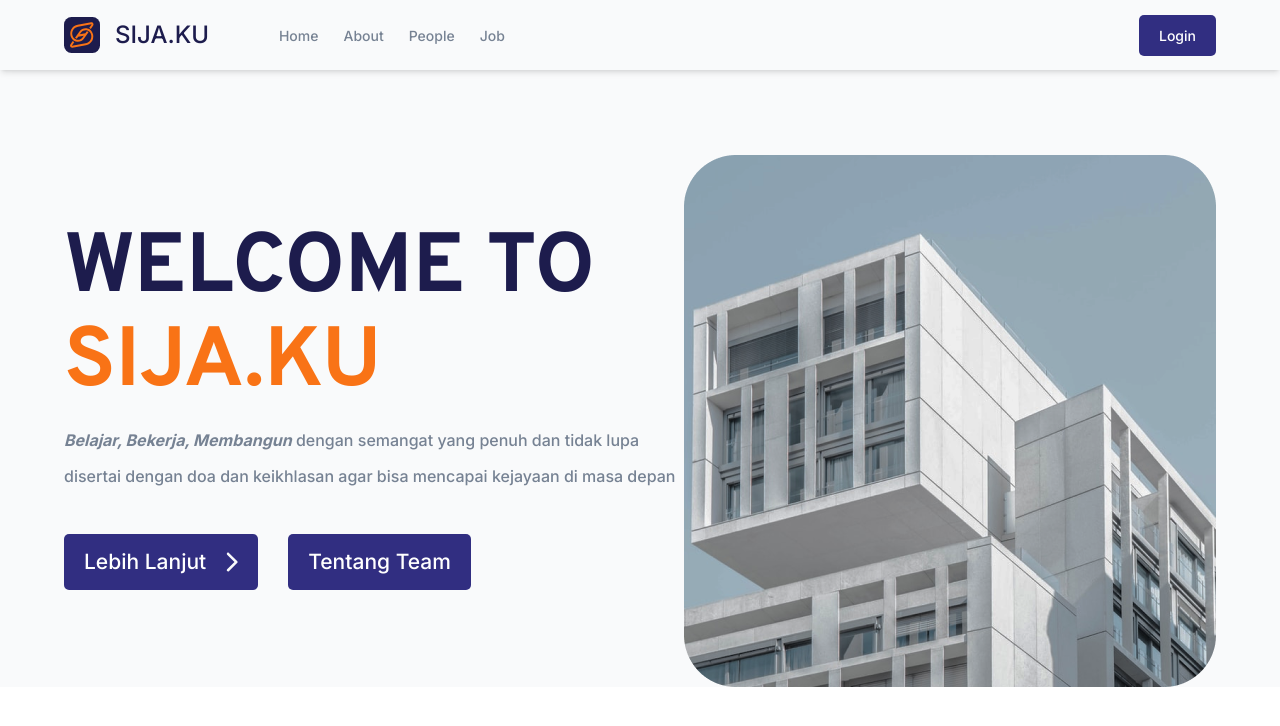
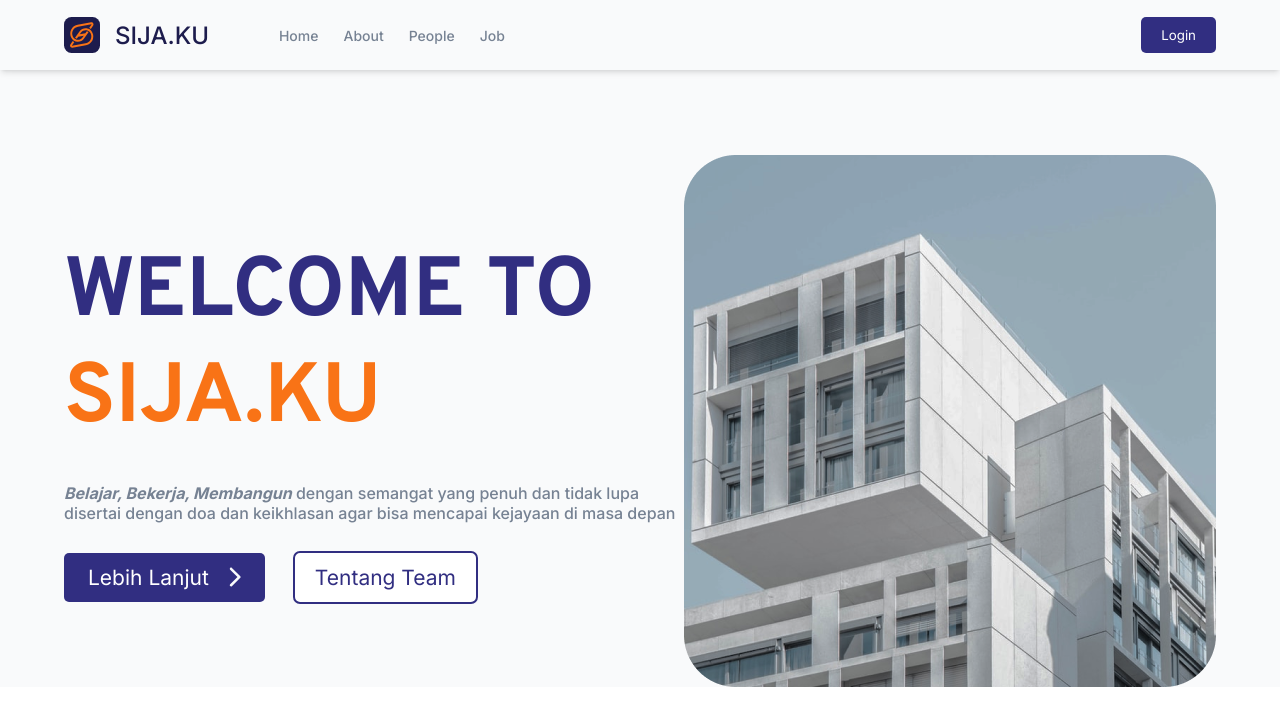
Before and after one commit to itc-26/sijaku, a Next.js app: page / in a window 1280 px wide. Shown: the top 726 px of the page. Built offline with nearby package versions, Linux system fonts and the light colour scheme.

Commit message:
Fixing tailwind bug on main section

```diff
--- a/src/components/atoms/Text.tsx
+++ b/src/components/atoms/Text.tsx
@@ -17,7 +17,7 @@ const Text = ({ textType, children, addClassName }: Props) => {
     switch(textType) {
         case TextType.Title:
             return (
-                <h1 className={`text-[5.25rem] text-darkBlue ${addClassName} sm:text-[2rem]`}>{children}</h1>
+                <h1 className={`text-[5.25rem] ${addClassName} sm:text-[2rem]`}>{children}</h1>
             )
         case TextType.SubTitle:
             return (
--- a/src/components/molecules/Button.tsx
+++ b/src/components/molecules/Button.tsx
@@ -18,14 +18,14 @@ const Button = ({ children, addClassName, image, buttonType = ButtonType.Primary
     switch (buttonType) {
         case ButtonType.Primary:
             return (
-                <button className={`btn select-none bg-blue text-white py-[10px] px-[20px] text-[14px] font-medium rounded-[5px] ${addClassName}`}>
+                <button className={`btn select-none bg-blue text-white  py-[10px] px-[20px] font-[400] rounded-[5px] ${addClassName}`}>
                     {children}
                     {image ? <Image src={image} alt="Icon" /> : ""}
                 </button>
             )
         case ButtonType.Secondary:
             return (
-                <button className={`btn select-none bg-blue text-white py-[10px] px-[20px] text-[14px] font-medium rounded-[5px] ${addClassName}`}>
+                <button className={`btn select-none bg-white text-blue outline outline-[2px] outline-blue border-blue py-[12px] px-[20px] rounded-[5px] ${addClassName}`}>
                     {children}
                     {image ? <Image src={image} alt="Icon" /> : ""}
                 </button>
--- a/src/components/organisms/Navbar.tsx
+++ b/src/components/organisms/Navbar.tsx
@@ -65,7 +65,7 @@ const Navbar = () => {
             <nav className="flex fixed mt-0 h-[70px] shadow-md transition duration-300 ease-in-out">
                 <GlobalContainer addClassName="flex justify-between items-center">
                     <div className="flex items-center gap-[70px]">
-                        <div className="flex gap-[15px] select-none">
+                        <div className="flex gap-[15px] items-center select-none">
                             <Image src={sijakuLogo} alt="SIJA.KU Logo" />
                             <Text textType={TextType.Regular} addClassName="text-darkBlue font-extrabold">SIJA.KU</Text>
                         </div>
--- a/src/pages/index.tsx
+++ b/src/pages/index.tsx
@@ -2,7 +2,7 @@ import Image from "next/image"
 
 import Text, { TextType } from "@/components/atoms/Text"
 
-import Button from "@/components/molecules/Button"
+import Button, { ButtonType } from "@/components/molecules/Button"
 
 import Navbar from "@/components/organisms/Navbar"
 
@@ -15,17 +15,17 @@ export default function Home() {
   return (
     <>
       <Navbar />
-      <div className="text-3xl font-bold top bg-lightGrey">
+      <div className="font-bold top bg-lightGrey">
         <GlobalContainer addClassName="flex justify-between items-center pt-[85px]">
-          <div className="flex flex-col gap-[40px]">
-            <div className="flex flex-col justify-between h-[130px]">
+          <div className="flex flex-col gap-[30px]">
+            <div className="flex flex-col justify-around">
               <Text textType={TextType.Title} addClassName="text-blue font-overpass">WELCOME TO</Text>
               <Text textType={TextType.Title} addClassName="text-orange font-overpass">SIJA.KU</Text>
             </div>
             <Text textType={TextType.Small} addClassName="text-grey max-w-[670px]"> <span className="font-bold italic">Belajar, Bekerja, Membangun</span> dengan semangat yang penuh dan tidak lupa disertai dengan doa dan keikhlasan agar bisa mencapai kejayaan di masa depan</Text>
             <div className="flex gap-[30px]">
-              <Button addClassName="flex items-center gap-[20px] text-[21px]">Lebih Lanjut <Image src={nextIcon} alt="Next Icon" /></Button>
-              <Button addClassName="text-[21px]">Tentang Team</Button>
+              <Button addClassName="flex items-center gap-[20px] px-[24px] py-[12px] text-[21px]">Lebih Lanjut <Image src={nextIcon} alt="Next Icon" /></Button>
+              <Button buttonType={ButtonType.Secondary} addClassName="text-[21px] ">Tentang Team</Button>
             </div>
           </div>
           <Image src={sijaImg} alt="SIJA SMKN 26 Jakarta img" />
--- a/tailwind.config.js
+++ b/tailwind.config.js
@@ -1,5 +1,8 @@
 /** @type {import('tailwindcss').Config} */
 module.exports = {
+  corePlugins: {
+    preflight: false,
+  },
   content: [
     "./app/**/*.{js,ts,jsx,tsx}",
     "./pages/**/*.{js,ts,jsx,tsx}",
```
